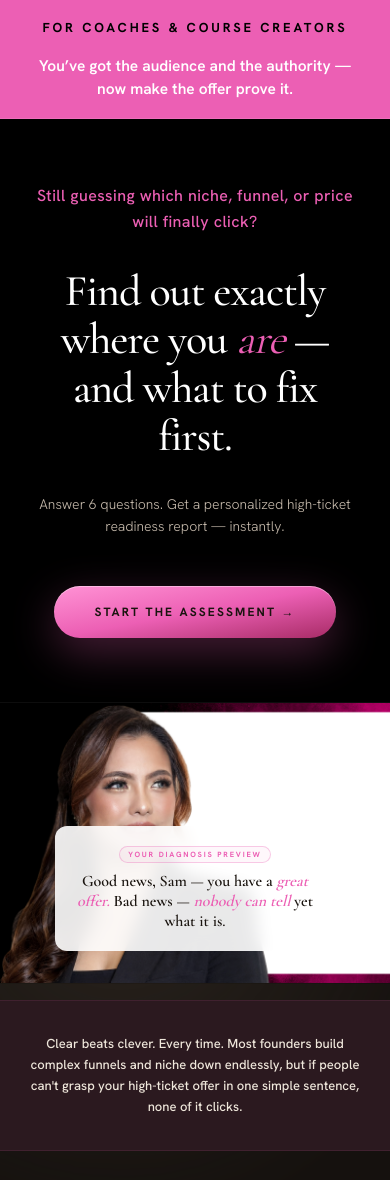
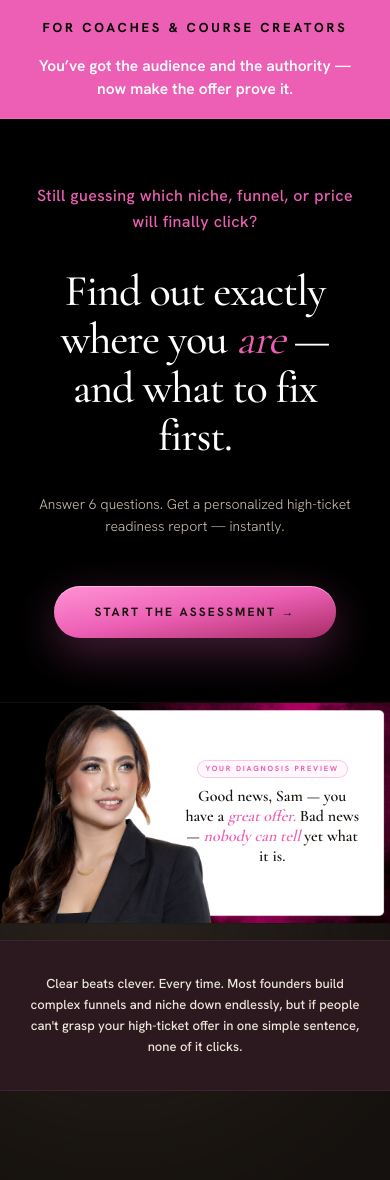
Before and after one commit to allie-pasag/aap-ht-qualifier, a Next.js app: page / in a window 390 px wide. Shown: the top 1180 px of the page. Built offline with nearby package versions, Linux system fonts and the light colour scheme; no server answers; a web font is replaced by a local one.

Commit message:
feat: apply right-aligned 55-percent-width text overlay styling without white background box on mobile

```diff
--- a/components/LandingView.tsx
+++ b/components/LandingView.tsx
@@ -359,8 +359,8 @@ export default function LandingView({ onStart }: LandingViewProps) {
               alt="Allie Mobile Background"
             />
           </div>
-          <div className="relative z-10 w-full flex justify-center items-end min-h-[280px] sm:min-h-[340px] pb-8 px-6">
-            <div className="w-full max-w-[280px] sm:max-w-[340px] bg-white/90 backdrop-blur-sm rounded-xl px-5 py-5 flex flex-col items-center text-center space-y-2">
+          <div className="relative z-10 w-full flex justify-end py-7 pr-4 pl-1 min-h-[220px] sm:min-h-[280px]">
+            <div className="w-[55%] flex flex-col items-center justify-center text-center space-y-2 sm:space-y-3 px-3">
               <div className="inline-block font-sans text-[7.5px] sm:text-[9px] tracking-[0.24em] uppercase text-[#EC5FB4] font-bold border border-[#EC5FB4]/30 rounded-full px-2 py-0.5 bg-[#EC5FB4]/5">
                 Your Diagnosis Preview
               </div>
```
